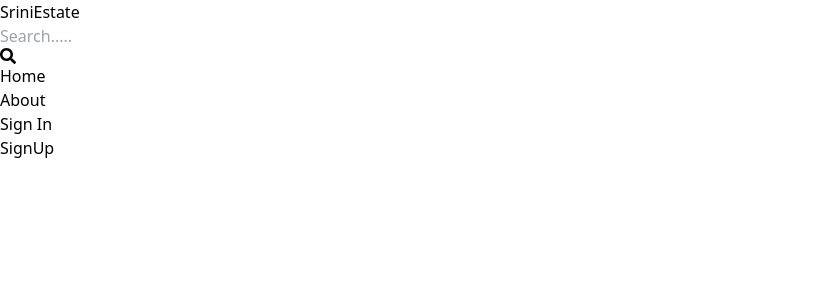
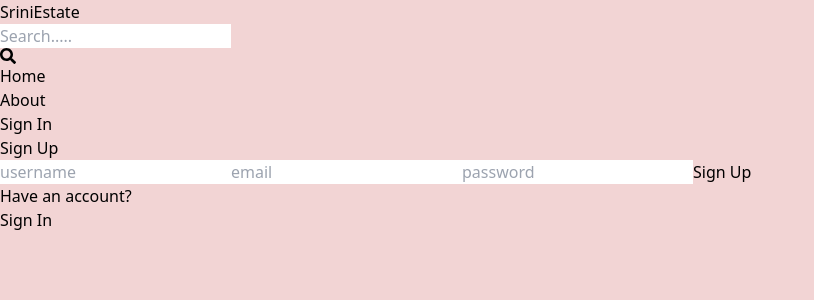
Before and after one commit to SrinivasanG25/mern-estate1, a React (Vite) app in the folder client/: page /sign-up in a window 1280 px wide. Shown: the top 300 px of the page, without its empty margins (0-814 px from the left). Built offline with nearby package versions, Linux system fonts and the light colour scheme.

Commit message:
complete sign up page UI

```diff
--- a/client/src/index.css
+++ b/client/src/index.css
@@ -1,3 +1,7 @@
 @tailwind base;
 @tailwind components;
 @tailwind utilities;
+
+body{
+    background-color: rgb(242, 212, 212);
+}
--- a/client/src/pages/SignUp.jsx
+++ b/client/src/pages/SignUp.jsx
@@ -1,9 +1,22 @@
 import React from 'react'
+import {Link} from 'react-router-dom'
 
 export default function SignUp() {
   return (
-    <div>
-      SignUp
+    <div className='p-3 max-w-lg mx-auto'>
+      <h1 className='text-3xl text-center font-bold my-10'>Sign Up</h1>
+      <form className='flex flex-col gap-4'>
+        <input type='text' placeholder='username' className='border p-3 rounded-lg' id='username'/>
+        <input type='email' placeholder='email' className='border p-3 rounded-lg' id='email'/>
+        <input type='password' placeholder='password' className='border p-3 rounded-lg' id='password'/>
+        <button className='bg-red-700 text-white rounded-lg p-3 uppercase hover:opacity-85 disabled:opacity-'>Sign Up</button>
+      </form>
+      <div className='flex gap-2 mt-5'>
+        <p>Have an account?</p>
+        <Link to={'/sign-in'}>
+        <span className='text-blue-800 '>Sign In</span></Link>
+
+      </div>
     </div>
   )
 }
```
